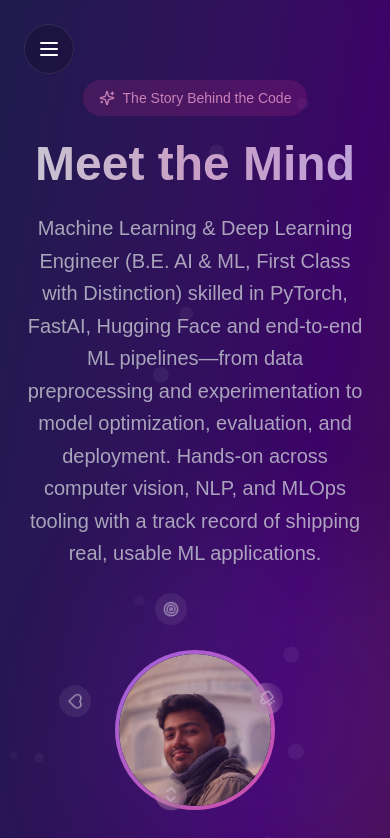
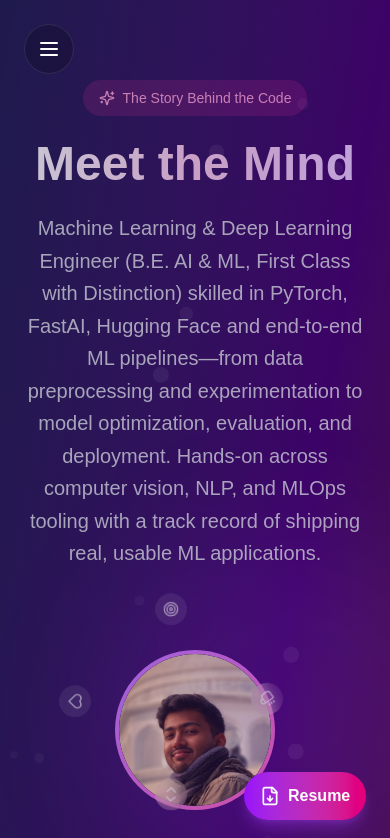
Before and after one commit to adilsiraju/portfolio-adil, a Next.js app: page / in a window 390 px wide. Shown: the top 838 px of the page. Built offline with nearby package versions, Linux system fonts and the light colour scheme.

Commit message:
feat: Add mobile floating Resume CTA with download link in VerticalNavigation component

```diff
--- a/src/components/VerticalNavigation.tsx
+++ b/src/components/VerticalNavigation.tsx
@@ -297,6 +297,21 @@ const VerticalNavigation = () => {
           </>
         )}
       </AnimatePresence>
+
+      {/* Mobile floating Resume CTA */}
+      <motion.a
+        href="https://drive.google.com/file/d/1d1J9dE3Rm84zGwUwOiI74z9Kx-LkuUWi/view?usp=sharing"
+        target="_blank"
+        rel="noopener noreferrer"
+        aria-label="Download Resume"
+        initial={{ opacity: 0, scale: 0.9, y: 20 }}
+        animate={{ opacity: 1, scale: 1, y: 0 }}
+        transition={{ duration: getAnimationDuration(0.4) }}
+        className="lg:hidden fixed bottom-6 right-6 z-50 inline-flex items-center gap-2 px-4 py-3 rounded-full bg-gradient-to-r from-purple-600 to-pink-600 text-white shadow-lg shadow-purple-500/30"
+      >
+        <FileDown className="w-5 h-5" />
+        <span className="font-semibold">Resume</span>
+      </motion.a>
     </>
   )
 }
```
